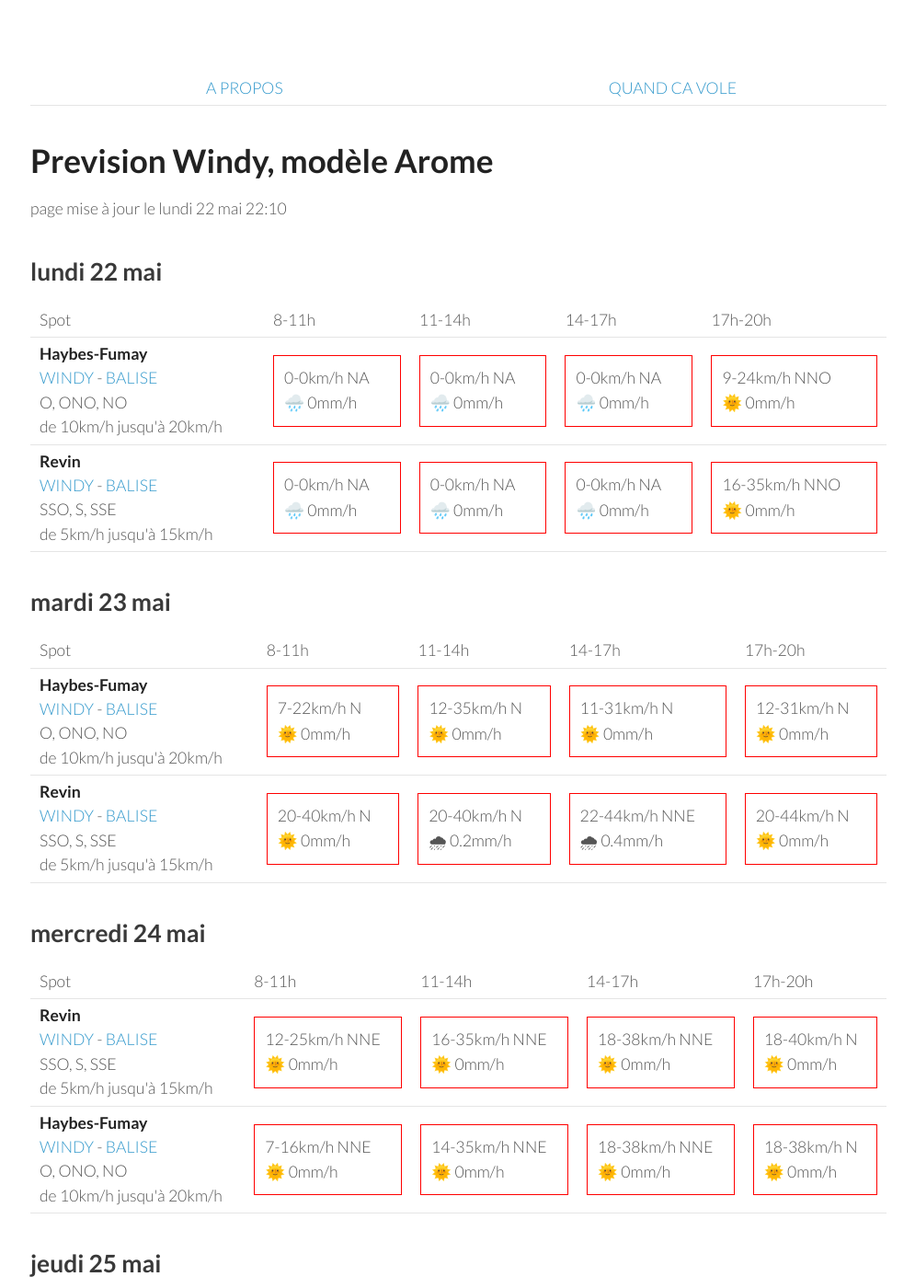
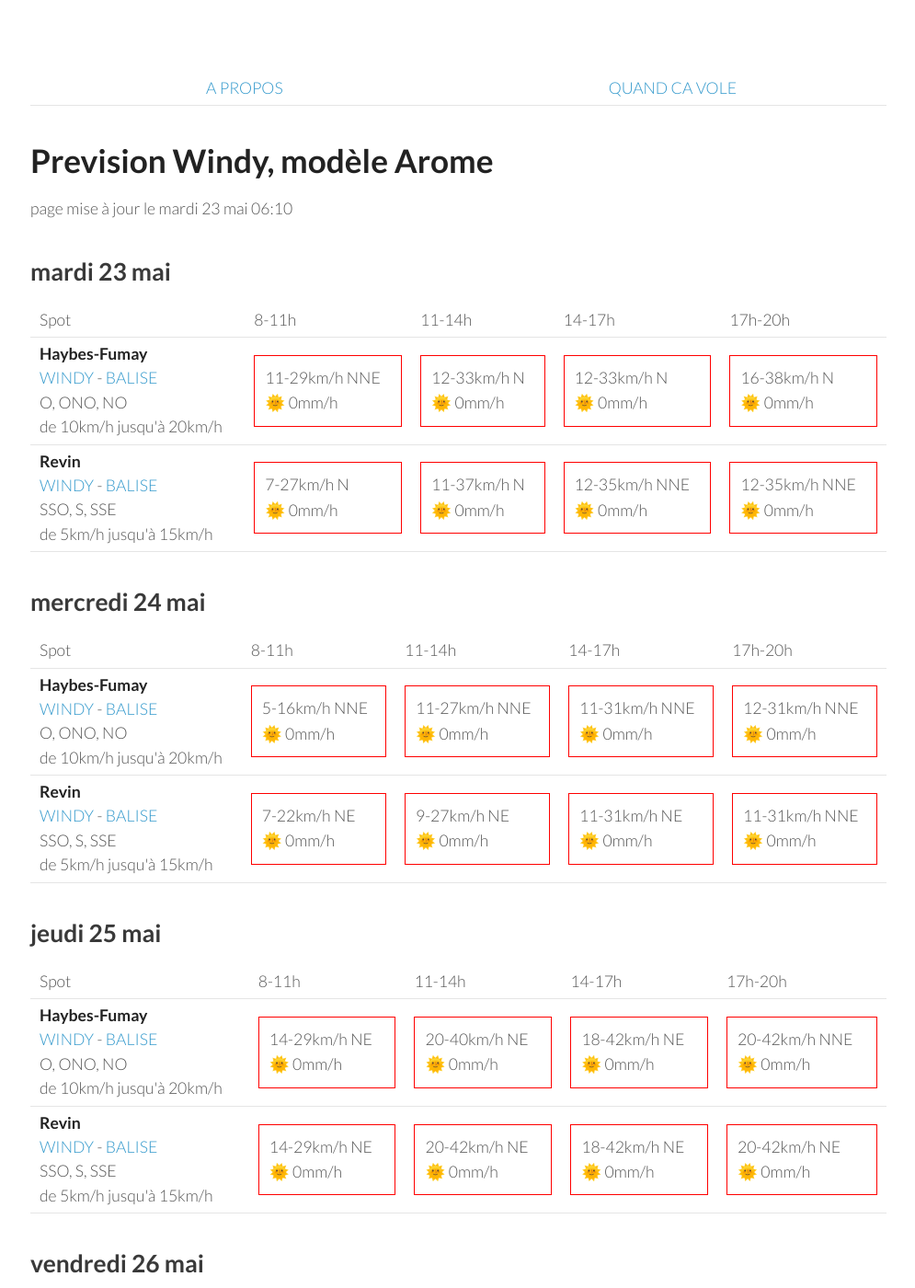
Before and after one commit to parapente-dans-le-nord/parapente-dans-le-nord.github.io, a Jekyll site: the page built from ardennes.markdown, in a window 1280 px wide and 1400 px high. Shown: the whole window at 92% size, without its empty margins (25-1020 px from the left). Built offline with Jekyll 4.4.1, drawn with Linux system fonts in a browser that asks for light colours; some of the changed text lies outside the part shown.

Commit message:
update index.markdown

```diff
--- a/ardennes.markdown
+++ b/ardennes.markdown
@@ -7,42 +7,8 @@ title:  "Tous les spots"
 {: .links}
 
 # Prevision Windy, modèle Arome
-page mise à jour le lundi 22 mai 22:10
+page mise à jour le mardi 23 mai 06:10
 
-## lundi 22 mai
-
-{::nomarkdown}
-<table>
-  <tbody>
-    <tr>
-      <td>Spot</td>
-      <td>8-11h</td>
-      <td>11-14h</td>
-      <td>14-17h</td>
-      <td>17h-20h</td>
-    </tr>
-<tr>
-        <td><strong>Haybes-Fumay</strong><br><a href="https://windy.com/49.998/4.715?49.913,4.738,10">WINDY</a> - <span class=""><a href="http://www.balisemeteo.com/balise.php?idBalise=104">BALISE</a> </span><br> <span class="vent-favorable">O, ONO, NO</span><br><span class="force-vent">de 10km/h jusqu'à 20km/h</span> </td>
-
-            <td><div class="not-flyable"><p>0-0km/h NA</p><p>🌧️ 0mm/h</p></div></td>
-            <td><div class="not-flyable"><p>0-0km/h NA</p><p>🌧️ 0mm/h</p></div></td>
-            <td><div class="not-flyable"><p>0-0km/h NA</p><p>🌧️ 0mm/h</p></div></td>
-            <td><div class="not-flyable"><p>9-24km/h NNO</p><p>🌞 0mm/h</p></div></td>
-
-    </tr>
-<tr>
-        <td><strong>Revin</strong><br><a href="https://windy.com/49.948/4.625?49.543,4.625,8">WINDY</a> - <span class=""><a href="http://www.balisemeteo.com/balise.php?idBalise=5019">BALISE</a> </span><br> <span class="vent-favorable">SSO, S, SSE</span><br><span class="force-vent">de 5km/h jusqu'à 15km/h</span> </td>
-
-            <td><div class="not-flyable"><p>0-0km/h NA</p><p>🌧️ 0mm/h</p></div></td>
-            <td><div class="not-flyable"><p>0-0km/h NA</p><p>🌧️ 0mm/h</p></div></td>
-            <td><div class="not-flyable"><p>0-0km/h NA</p><p>🌧️ 0mm/h</p></div></td>
-            <td><div class="not-flyable"><p>16-35km/h NNO</p><p>🌞 0mm/h</p></div></td>
-
-    </tr>
-
-</tbody>
-</table>
-{:/}
 ## mardi 23 mai
 
 {::nomarkdown}
@@ -58,20 +24,20 @@ page mise à jour le lundi 22 mai 22:10
 <tr>
         <td><strong>Haybes-Fumay</strong><br><a href="https://windy.com/49.998/4.715?49.913,4.738,10">WINDY</a> - <span class=""><a href="http://www.balisemeteo.com/balise.php?idBalise=104">BALISE</a> </span><br> <span class="vent-favorable">O, ONO, NO</span><br><span class="force-vent">de 10km/h jusqu'à 20km/h</span> </td>
 
-            <td><div class="not-flyable"><p>7-22km/h N</p><p>🌞 0mm/h</p></div></td>
-            <td><div class="not-flyable"><p>12-35km/h N</p><p>🌞 0mm/h</p></div></td>
-            <td><div class="not-flyable"><p>11-31km/h N</p><p>🌞 0mm/h</p></div></td>
-            <td><div class="not-flyable"><p>12-31km/h N</p><p>🌞 0mm/h</p></div></td>
+            <td><div class="not-flyable"><p>11-29km/h NNE</p><p>🌞 0mm/h</p></div></td>
+            <td><div class="not-flyable"><p>12-33km/h N</p><p>🌞 0mm/h</p></div></td>
+            <td><div class="not-flyable"><p>12-33km/h N</p><p>🌞 0mm/h</p></div></td>
+            <td><div class="not-flyable"><p>16-38km/h N</p><p>🌞 0mm/h</p></div></td>
 
 
     </tr>
 <tr>
         <td><strong>Revin</strong><br><a href="https://windy.com/49.948/4.625?49.543,4.625,8">WINDY</a> - <span class=""><a href="http://www.balisemeteo.com/balise.php?idBalise=5019">BALISE</a> </span><br> <span class="vent-favorable">SSO, S, SSE</span><br><span class="force-vent">de 5km/h jusqu'à 15km/h</span> </td>
 
-            <td><div class="not-flyable"><p>20-40km/h N</p><p>🌞 0mm/h</p></div></td>
-            <td><div class="not-flyable"><p>20-40km/h N</p><p>🌧 0.2mm/h</p></div></td>
-            <td><div class="not-flyable"><p>22-44km/h NNE</p><p>🌧 0.4mm/h</p></div></td>
-            <td><div class="not-flyable"><p>20-44km/h N</p><p>🌞 0mm/h</p></div></td>
+            <td><div class="not-flyable"><p>7-27km/h N</p><p>🌞 0mm/h</p></div></td>
+            <td><div class="not-flyable"><p>11-37km/h N</p><p>🌞 0mm/h</p></div></td>
+            <td><div class="not-flyable"><p>12-35km/h NNE</p><p>🌞 0mm/h</p></div></td>
+            <td><div class="not-flyable"><p>12-35km/h NNE</p><p>🌞 0mm/h</p></div></td>
 
 
     </tr>
@@ -92,22 +58,22 @@ page mise à jour le lundi 22 mai 22:10
       <td>17h-20h</td>
     </tr>
 <tr>
-        <td><strong>Revin</strong><br><a href="https://windy.com/49.948/4.625?49.543,4.625,8">WINDY</a> - <span class=""><a href="http://www.balisemeteo.com/balise.php?idBalise=5019">BALISE</a> </span><br> <span class="vent-favorable">SSO, S, SSE</span><br><span class="force-vent">de 5km/h jusqu'à 15km/h</span> </td>
+        <td><strong>Haybes-Fumay</strong><br><a href="https://windy.com/49.998/4.715?49.913,4.738,10">WINDY</a> - <span class=""><a href="http://www.balisemeteo.com/balise.php?idBalise=104">BALISE</a> </span><br> <span class="vent-favorable">O, ONO, NO</span><br><span class="force-vent">de 10km/h jusqu'à 20km/h</span> </td>
 
-            <td><div class="not-flyable"><p>12-25km/h NNE</p><p>🌞 0mm/h</p></div></td>
-            <td><div class="not-flyable"><p>16-35km/h NNE</p><p>🌞 0mm/h</p></div></td>
-            <td><div class="not-flyable"><p>18-38km/h NNE</p><p>🌞 0mm/h</p></div></td>
-            <td><div class="not-flyable"><p>18-40km/h N</p><p>🌞 0mm/h</p></div></td>
+            <td><div class="not-flyable"><p>5-16km/h NNE</p><p>🌞 0mm/h</p></div></td>
+            <td><div class="not-flyable"><p>11-27km/h NNE</p><p>🌞 0mm/h</p></div></td>
+            <td><div class="not-flyable"><p>11-31km/h NNE</p><p>🌞 0mm/h</p></div></td>
+            <td><div class="not-flyable"><p>12-31km/h NNE</p><p>🌞 0mm/h</p></div></td>
 
 
     </tr>
 <tr>
-        <td><strong>Haybes-Fumay</strong><br><a href="https://windy.com/49.998/4.715?49.913,4.738,10">WINDY</a> - <span class=""><a href="http://www.balisemeteo.com/balise.php?idBalise=104">BALISE</a> </span><br> <span class="vent-favorable">O, ONO, NO</span><br><span class="force-vent">de 10km/h jusqu'à 20km/h</span> </td>
+        <td><strong>Revin</strong><br><a href="https://windy.com/49.948/4.625?49.543,4.625,8">WINDY</a> - <span class=""><a href="http://www.balisemeteo.com/balise.php?idBalise=5019">BALISE</a> </span><br> <span class="vent-favorable">SSO, S, SSE</span><br><span class="force-vent">de 5km/h jusqu'à 15km/h</span> </td>
 
-            <td><div class="not-flyable"><p>7-16km/h NNE</p><p>🌞 0mm/h</p></div></td>
-            <td><div class="not-flyable"><p>14-35km/h NNE</p><p>🌞 0mm/h</p></div></td>
-            <td><div class="not-flyable"><p>18-38km/h NNE</p><p>🌞 0mm/h</p></div></td>
-            <td><div class="not-flyable"><p>18-38km/h N</p><p>🌞 0mm/h</p></div></td>
+            <td><div class="not-flyable"><p>7-22km/h NE</p><p>🌞 0mm/h</p></div></td>
+            <td><div class="not-flyable"><p>9-27km/h NE</p><p>🌞 0mm/h</p></div></td>
+            <td><div class="not-flyable"><p>11-31km/h NE</p><p>🌞 0mm/h</p></div></td>
+            <td><div class="not-flyable"><p>11-31km/h NNE</p><p>🌞 0mm/h</p></div></td>
 
 
     </tr>
@@ -128,22 +94,22 @@ page mise à jour le lundi 22 mai 22:10
       <td>17h-20h</td>
     </tr>
 <tr>
-        <td><strong>Revin</strong><br><a href="https://windy.com/49.948/4.625?49.543,4.625,8">WINDY</a> - <span class=""><a href="http://www.balisemeteo.com/balise.php?idBalise=5019">BALISE</a> </span><br> <span class="vent-favorable">SSO, S, SSE</span><br><span class="force-vent">de 5km/h jusqu'à 15km/h</span> </td>
+        <td><strong>Haybes-Fumay</strong><br><a href="https://windy.com/49.998/4.715?49.913,4.738,10">WINDY</a> - <span class=""><a href="http://www.balisemeteo.com/balise.php?idBalise=104">BALISE</a> </span><br> <span class="vent-favorable">O, ONO, NO</span><br><span class="force-vent">de 10km/h jusqu'à 20km/h</span> </td>
 
-            <td><div class="not-flyable"><p>16-31km/h NE</p><p>🌞 0mm/h</p></div></td>
-            <td><div class="not-flyable"><p>22-42km/h NE</p><p>🌞 0mm/h</p></div></td>
-            <td><div class="not-flyable"><p>20-42km/h NE</p><p>🌞 0mm/h</p></div></td>
-            <td><div class="not-flyable"><p>20-38km/h NE</p><p>🌞 0mm/h</p></div></td>
+            <td><div class="not-flyable"><p>14-29km/h NE</p><p>🌞 0mm/h</p></div></td>
+            <td><div class="not-flyable"><p>20-40km/h NE</p><p>🌞 0mm/h</p></div></td>
+            <td><div class="not-flyable"><p>18-42km/h NE</p><p>🌞 0mm/h</p></div></td>
+            <td><div class="not-flyable"><p>20-42km/h NNE</p><p>🌞 0mm/h</p></div></td>
 
 
     </tr>
 <tr>
-        <td><strong>Haybes-Fumay</strong><br><a href="https://windy.com/49.998/4.715?49.913,4.738,10">WINDY</a> - <span class=""><a href="http://www.balisemeteo.com/balise.php?idBalise=104">BALISE</a> </span><br> <span class="vent-favorable">O, ONO, NO</span><br><span class="force-vent">de 10km/h jusqu'à 20km/h</span> </td>
+        <td><strong>Revin</strong><br><a href="https://windy.com/49.948/4.625?49.543,4.625,8">WINDY</a> - <span class=""><a href="http://www.balisemeteo.com/balise.php?idBalise=5019">BALISE</a> </span><br> <span class="vent-favorable">SSO, S, SSE</span><br><span class="force-vent">de 5km/h jusqu'à 15km/h</span> </td>
 
-            <td><div class="not-flyable"><p>16-33km/h NE</p><p>🌞 0mm/h</p></div></td>
-            <td><div class="not-flyable"><p>22-42km/h NE</p><p>🌞 0mm/h</p></div></td>
+            <td><div class="not-flyable"><p>14-29km/h NE</p><p>🌞 0mm/h</p></div></td>
+            <td><div class="not-flyable"><p>20-42km/h NE</p><p>🌞 0mm/h</p></div></td>
             <td><div class="not-flyable"><p>18-42km/h NE</p><p>🌞 0mm/h</p></div></td>
-            <td><div class="not-flyable"><p>18-40km/h NE</p><p>🌞 0mm/h</p></div></td>
+            <td><div class="not-flyable"><p>20-42km/h NE</p><p>🌞 0mm/h</p></div></td>
 
 
     </tr>
@@ -166,8 +132,8 @@ page mise à jour le lundi 22 mai 22:10
 <tr>
         <td><strong>Revin</strong><br><a href="https://windy.com/49.948/4.625?49.543,4.625,8">WINDY</a> - <span class=""><a href="http://www.balisemeteo.com/balise.php?idBalise=5019">BALISE</a> </span><br> <span class="vent-favorable">SSO, S, SSE</span><br><span class="force-vent">de 5km/h jusqu'à 15km/h</span> </td>
 
-            <td><div class="not-flyable"><p>22-42km/h NE</p><p>🌞 0mm/h</p></div></td>
-            <td><div class="not-flyable"><p>22-46km/h NNE</p><p>🌞 0mm/h</p></div></td>
+            <td><div class="not-flyable"><p>20-40km/h NE</p><p>🌞 0mm/h</p></div></td>
+            <td><div class="not-flyable"><p>24-48km/h NNE</p><p>🌞 0mm/h</p></div></td>
             <td><div class="not-flyable"><p>24-48km/h NNE</p><p>🌞 0mm/h</p></div></td>
             <td><div class="not-flyable"><p>25-50km/h NNE</p><p>🌞 0mm/h</p></div></td>
 
@@ -177,7 +143,7 @@ page mise à jour le lundi 22 mai 22:10
         <td><strong>Haybes-Fumay</strong><br><a href="https://windy.com/49.998/4.715?49.913,4.738,10">WINDY</a> - <span class=""><a href="http://www.balisemeteo.com/balise.php?idBalise=104">BALISE</a> </span><br> <span class="vent-favorable">O, ONO, NO</span><br><span class="force-vent">de 10km/h jusqu'à 20km/h</span> </td>
 
             <td><div class="not-flyable"><p>20-40km/h NE</p><p>🌞 0mm/h</p></div></td>
-            <td><div class="not-flyable"><p>20-44km/h NE</p><p>🌞 0mm/h</p></div></td>
+            <td><div class="not-flyable"><p>22-48km/h NE</p><p>🌞 0mm/h</p></div></td>
             <td><div class="not-flyable"><p>22-48km/h NNE</p><p>🌞 0mm/h</p></div></td>
             <td><div class="not-flyable"><p>24-50km/h NE</p><p>🌞 0mm/h</p></div></td>
 
```
